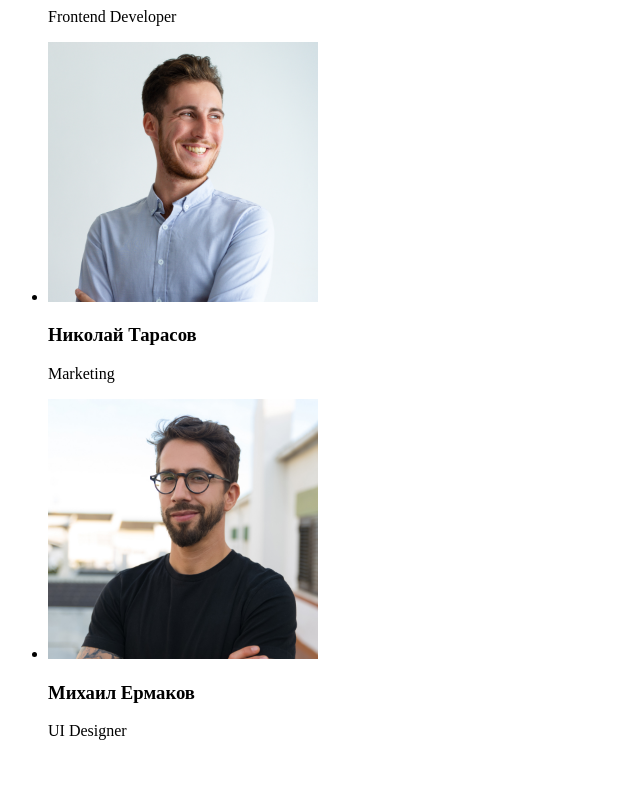
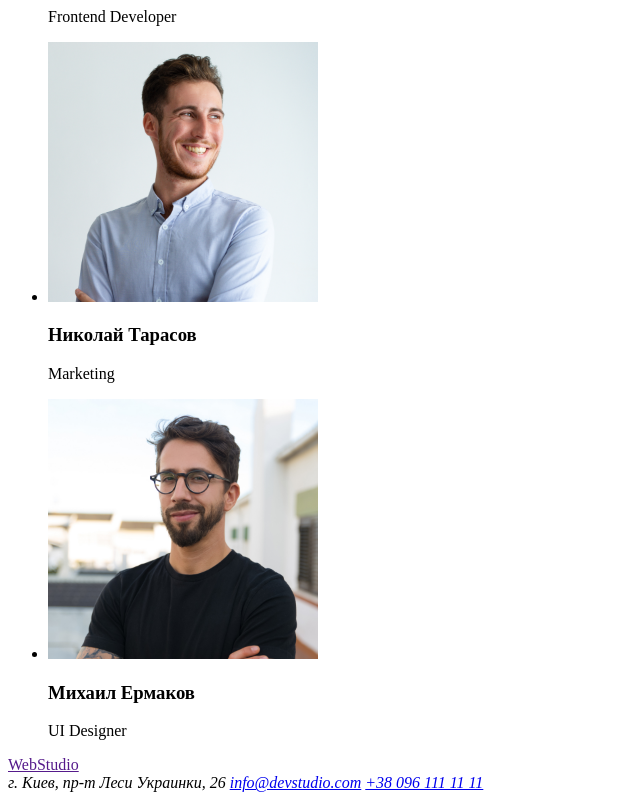
Before and after one commit to a-malyas/goit-markup-hw-01, a plain HTML site: page index.html in a window 1280 px wide. Shown: the part 1686-2486 px from the top of the page, without its empty margins (0-640 px from the left). Before the commit the page ends 2442 px from the top, so only its background shows below. Drawn offline with Linux system fonts and the light colour scheme.

Commit message:
Добавляет "footer"

```diff
--- a/index.html
+++ b/index.html
@@ -140,5 +140,15 @@
         </ul>
       </section>
     </main>
+
+    <!--Подвал-->
+    <footer>
+      <a href="">WebStudio</a>
+      <address>
+        г. Киев, пр-т Леси Украинки, 26
+        <a href="mailto:info@devstudio.com">info@devstudio.com</a>
+        <a href="tel:+380961111111">+38 096 111 11 11</a>
+      </address>
+    </footer>
   </body>
 </html>
```
